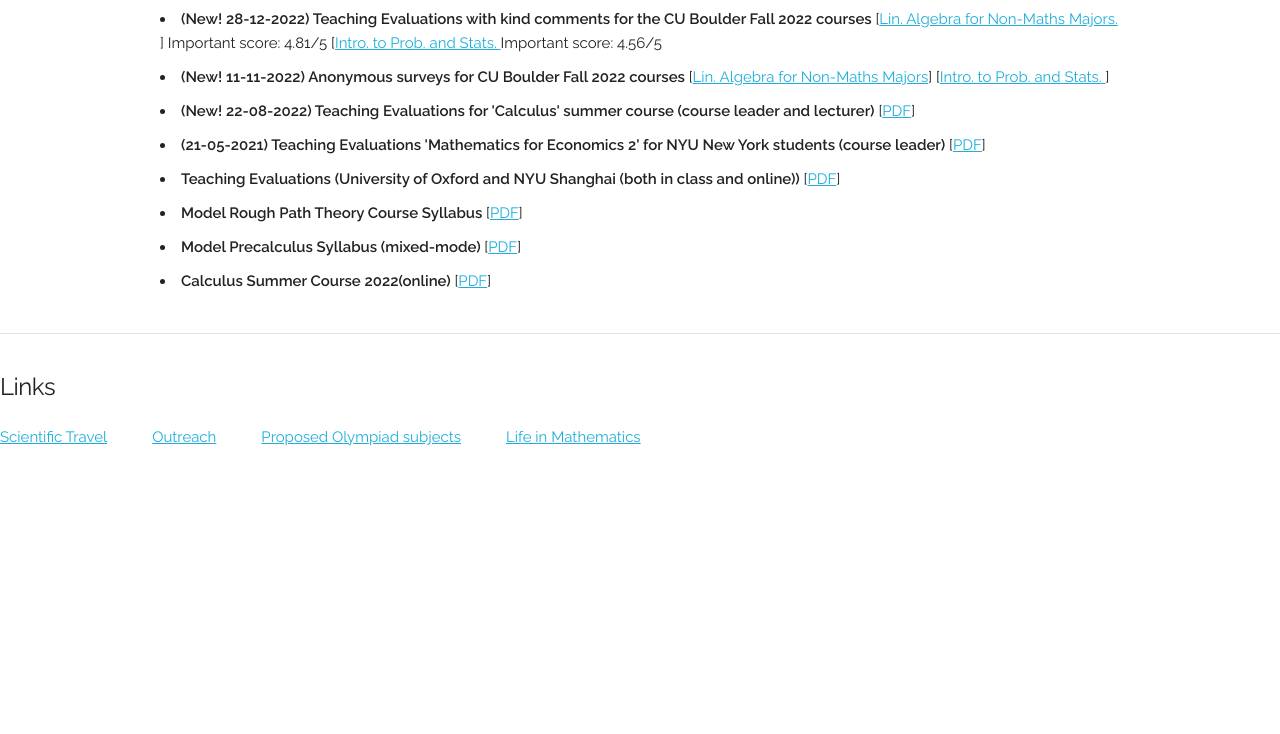
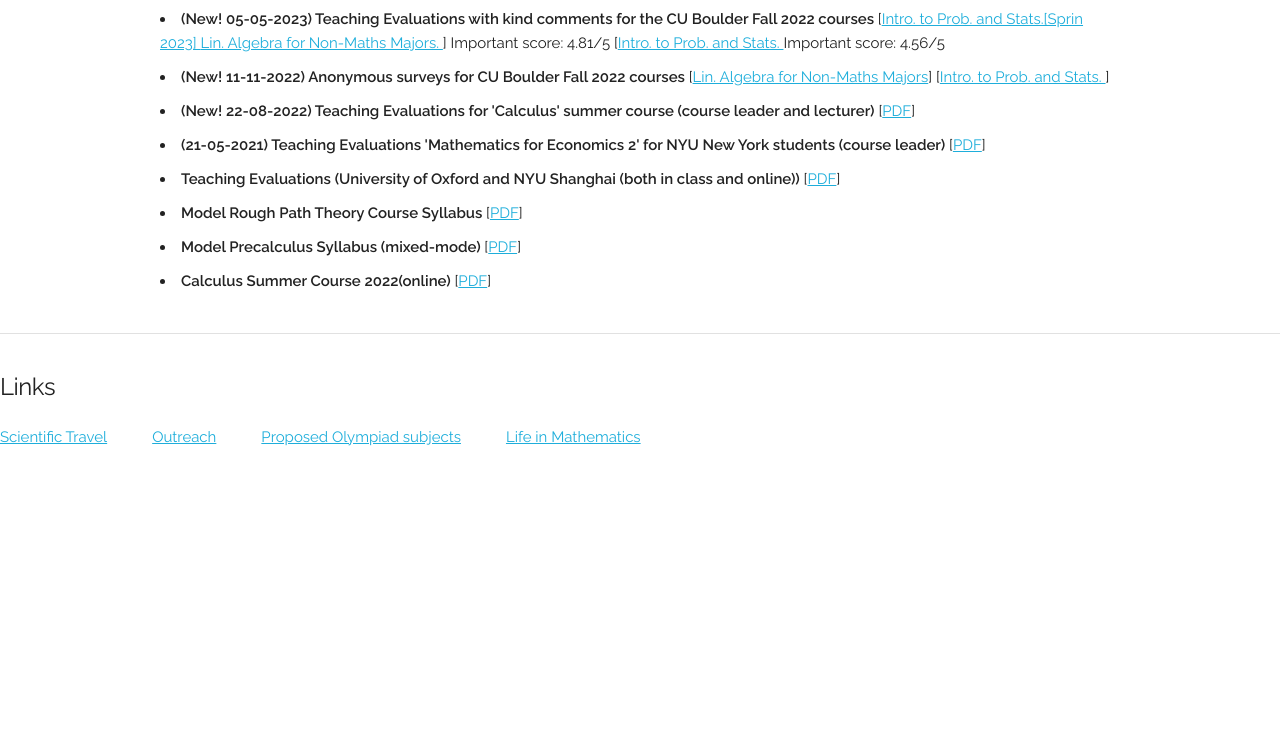
Before and after one commit to VladMargarint/vladmargarint.github.io, a plain HTML site: page files.html in a window 1280 px wide. Shown: the part 66-800 px from the top of the page. Drawn offline with Linux system fonts and the light colour scheme.

Commit message:
teaching evaluations 2023

```diff
--- a/files.html
+++ b/files.html
@@ -35,10 +35,11 @@
 
 
                 <h2> Teaching Evaluations and Syllabuses </h2>
-                <li><b> (New! 28-12-2022) Teaching Evaluations with kind comments for the CU Boulder Fall 2022 courses </b> [<a
-                        href="math2130.pdf">Lin. Algebra for Non-Maths Majors. </a>] Important score: 4.81/5 [<a
+                <li><b> (New! 05-05-2023) Teaching Evaluations with kind comments for the CU Boulder Fall 2022 courses </b> [<a
+                       href="Prob2023evaluations.pdf">Intro. to Prob. and Stats.[Sprin 2023] </a>
+                       <a href="math2130.pdf">Lin. Algebra for Non-Maths Majors. </a>] Important score: 4.81/5 [<a
                         href="math3510.pdf">Intro. to Prob. and Stats.  </a>Important score: 4.56/5 </li>
-                <li><b> (New! 11-11-2022) Anonymous surveys for CU Boulder Fall 2022 courses </b> [<a
+          <li><b> (New! 11-11-2022) Anonymous surveys for CU Boulder Fall 2022 courses </b> [<a
                         href="2130.xlsx">Lin. Algebra for Non-Maths Majors</a>] [<a
                         href="3510.xlsx">Intro. to Prob. and Stats. </a>]</li>
 
```
Also changed, not shown: 1 other file.
